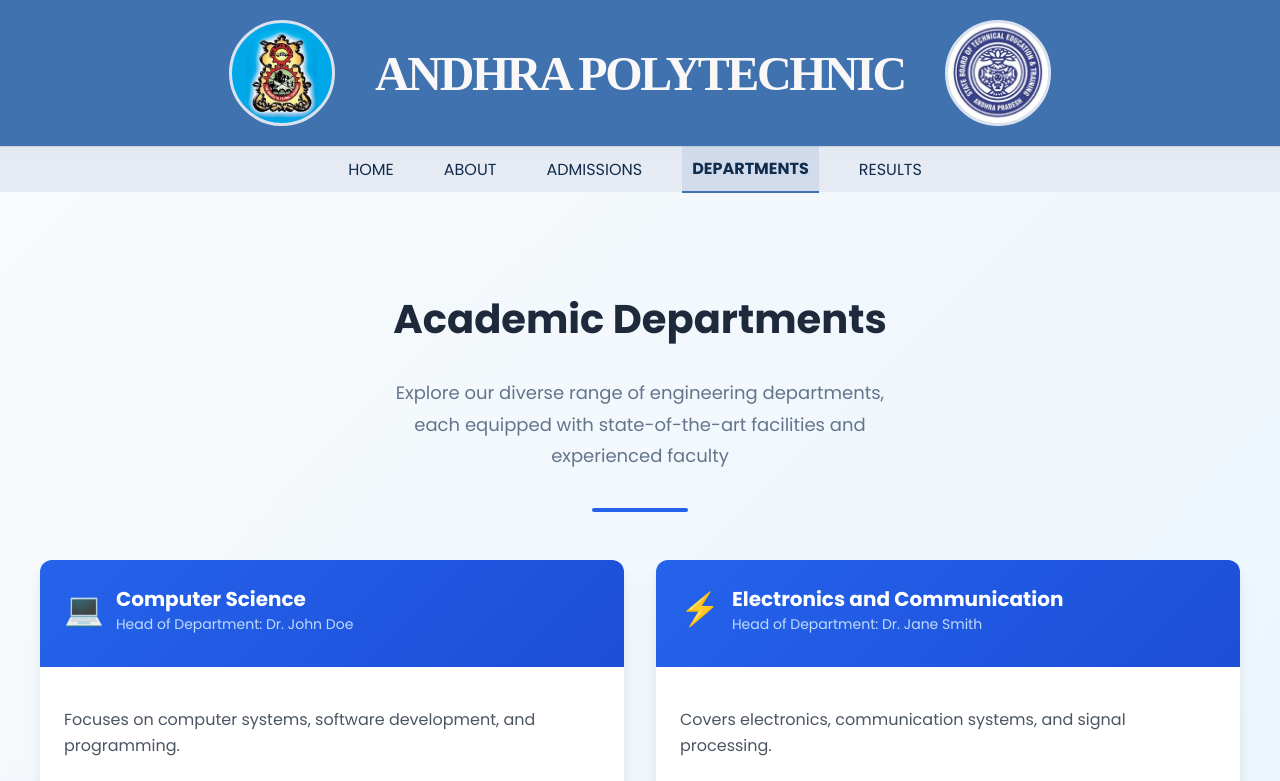
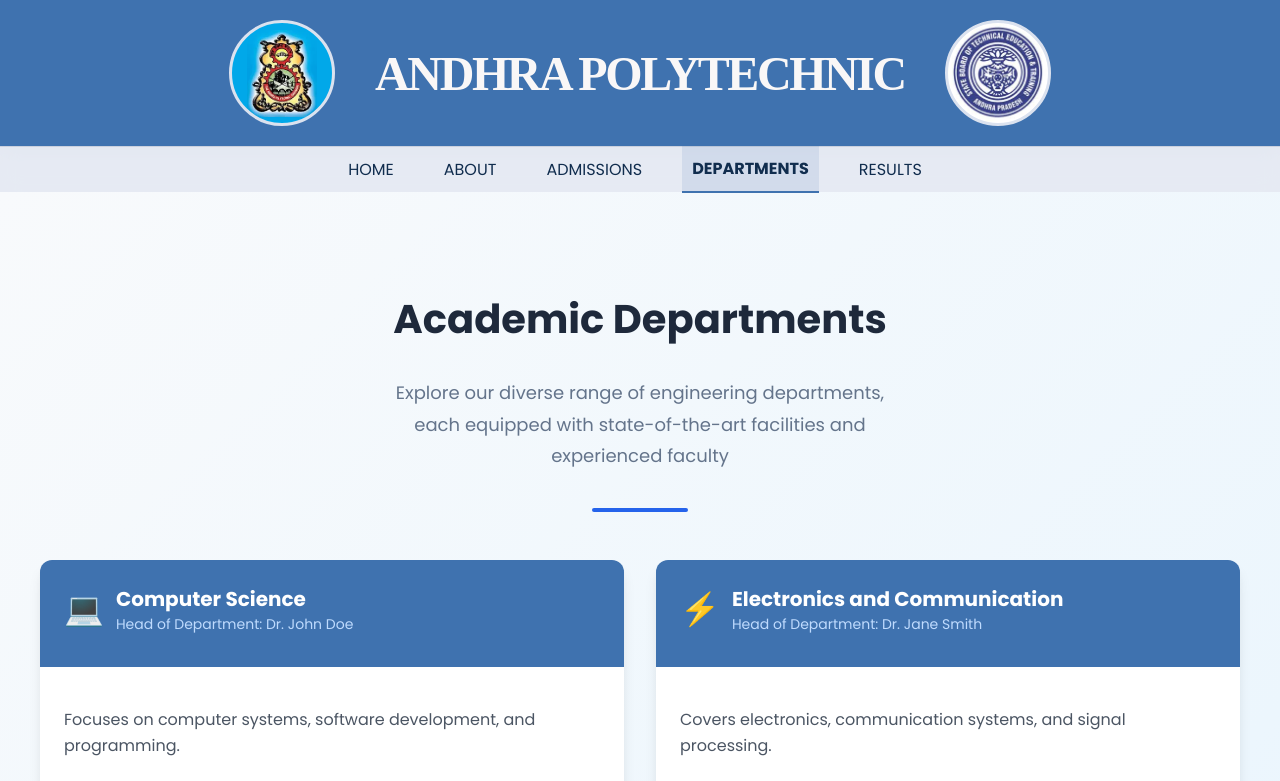
Before and after one commit to DhanushSaiCoder/AndhraPolytechnic, a React (Create React App) app in the folder frontend/: page /departments in a window 1280 px wide. Shown: the top 781 px of the page. Built offline with nearby package versions, Linux system fonts and the light colour scheme.

Commit message:
style: Update card header background color for consistency

```diff
--- a/frontend/src/styles/DepartmentsStyles/Departments.css
+++ b/frontend/src/styles/DepartmentsStyles/Departments.css
@@ -73,7 +73,7 @@
 
 /* Card Header */
 .card-header {
-  background: linear-gradient(135deg, #2563eb 0%, #1d4ed8 100%);
+  background-color: #3F72AF;
   color: white;
   padding: 1.5rem;
 }
```
